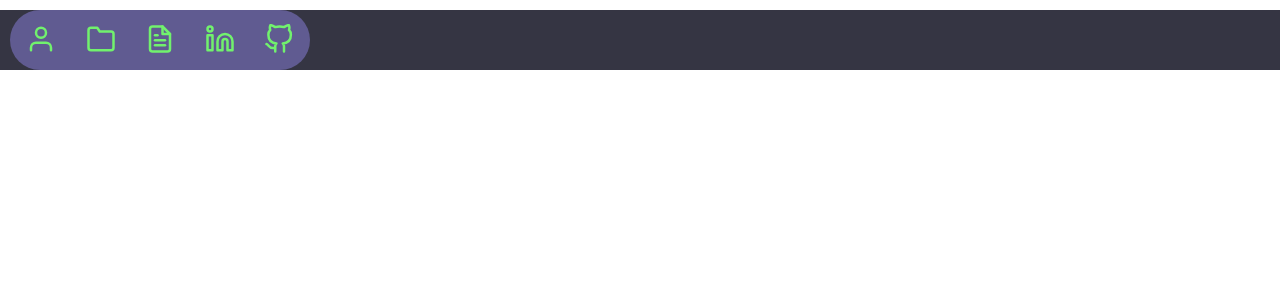
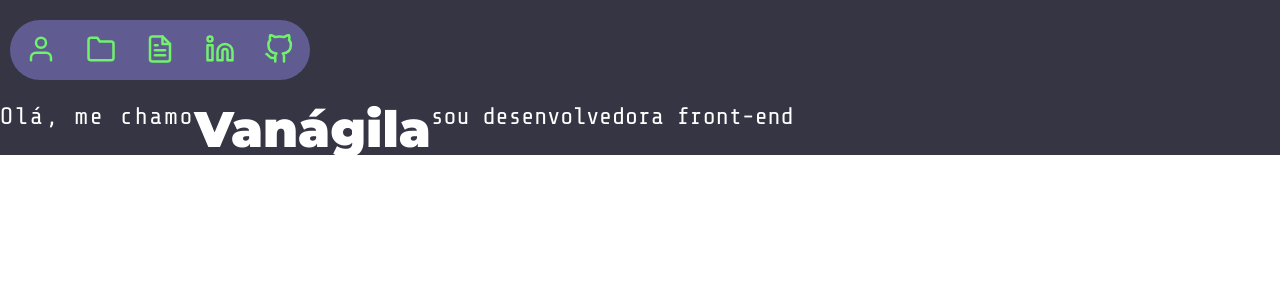
Before and after one commit to vanagila/portfolio-pessoal, a React (Create React App) app: page / in a window 1280 px wide. Shown: the top 300 px of the page. Built offline with nearby package versions, Linux system fonts and the light colour scheme.

Commit message:
feat: introduction text

```diff
--- /dev/null
+++ b/src/components/HomeText/HomeText.jsx
@@ -0,0 +1,11 @@
+import { Container } from "./styles";
+
+export const HomeText = () => {
+  return (
+    <Container>
+      <p>Olá, me chamo</p>
+      <h2>Vanágila</h2>
+      <p>sou desenvolvedora front-end</p>
+    </Container>
+  );
+};
--- /dev/null
+++ b/src/components/HomeText/styles.js
@@ -0,0 +1,29 @@
+import styled from "styled-components";
+
+export const Container = styled.div`
+  display: flex;
+  flex-wrap: wrap;
+  margin-top: 25px;
+  color: var(--white-font);
+
+  p {
+    font-family: var(--introduction-font);
+  }
+
+  p:first-child {
+    font-size: 24px;
+    letter-spacing: 2px;
+    text-align: right;
+  }
+
+  h2 {
+    font-family: var(--name-font);
+    font-weight: 900;
+    font-size: 50px;
+  }
+
+  p:last-child {
+    font-size: 24px;
+    text-align: left;
+  }
+`;
--- a/src/pages/Home/Home.jsx
+++ b/src/pages/Home/Home.jsx
@@ -1,10 +1,12 @@
+import { FirstSection } from "./styles";
 import { Nav } from "../../components/Nav/Nav";
-import { FirstSection } from "./styles";
+import { HomeText } from "../../components/HomeText/HomeText";
 
 export const Home = () => {
   return (
     <FirstSection>
       <Nav />
+      <HomeText />
     </FirstSection>
   );
 };
--- a/src/pages/Home/styles.js
+++ b/src/pages/Home/styles.js
@@ -2,5 +2,6 @@ import styled from "styled-components";
 
 export const FirstSection = styled.section`
   width: 100%;
+  padding-top: 10px;
   background-color: var(--background-1);
 `;
```
